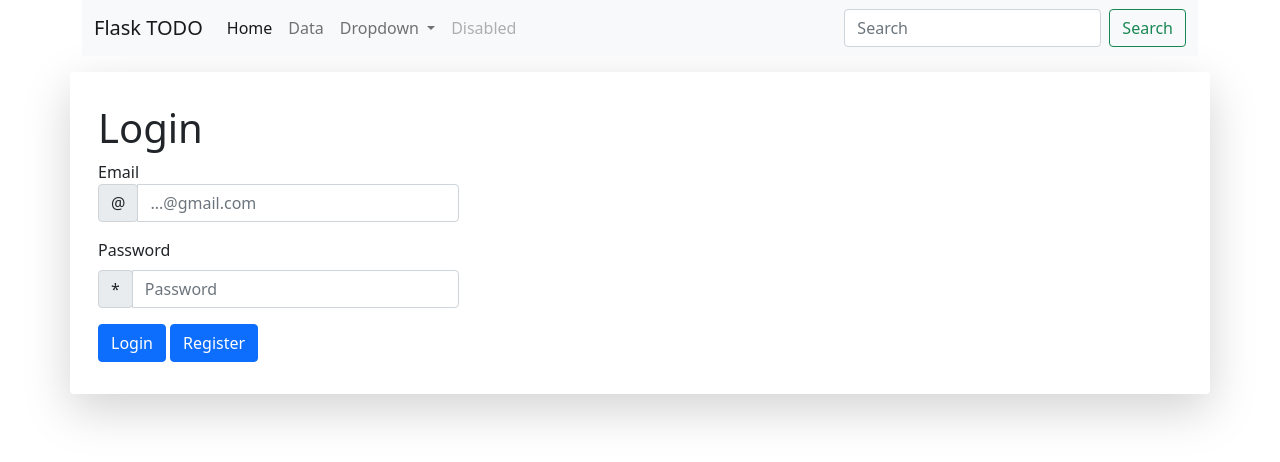
After one commit to DhirendraThakur/flaskminiproject, a Flask app: page /login in a window 1280 px wide. The commit adds this page. Shown: the top 462 px of the page. Run offline with Flask 3, Linux system fonts and the light colour scheme.

Commit message:
Dashboard and login part has been completed

```diff
--- a/app.py
+++ b/app.py
@@ -1,14 +1,18 @@
-from flask import Flask, render_template, request, redirect
+
+from flask import Flask, render_template, request, redirect, session, url_for
 from sqlalchemy import create_engine, Column, Integer, String, DateTime
 
 from flask_sqlalchemy import SQLAlchemy
 from datetime import datetime
+import bcrypt
+
 
 
 app = Flask(__name__)
 app.config['SQLALCHEMY_DATABASE_URI'] = "sqlite:///todo.db"
 app.config['SQLALCHEMY_TRACK_MODIFICATIONS'] = False
 db = SQLAlchemy(app)
+app.secret_key='secret_key'
 
 class Todo(db.Model):
     __tablename__ = 'todo'
@@ -16,6 +20,7 @@ class Todo(db.Model):
     title = db.Column(db.String, nullable=False)
     desc= db.Column(db.String(500), nullable=False)
     date_created = db.Column(db.DateTime, default = datetime.utcnow)
+
    ## data you want to see in table we use repr
     def __repr__(self) -> str:
         return f"{self.sno} -  {self.title}"
@@ -28,8 +33,17 @@ class Register_user(db.Model):
     password = db.Column(db.String(100), nullable = False)
     address = db.Column(db.String(400), nullable = False)
     phone = db.Column(db.String(100), nullable = False)
-    def __repr__(self) -> str:
-        return f"{self.fullname} -  {self.email} -  {self.password} -  {self.address} -  {self.phone}"
+    def __init__ (self, fullname, email, password, address, phone):
+        self.fullname = fullname
+        self.email= email
+        self.password = bcrypt.hashpw(password.encode('utf-8'), bcrypt.gensalt()).decode('utf-8')
+        self.address = address
+        self.phone = phone
+    # def __repr__(self) -> str:
+    #     return f"{self.fullname} -  {self.email} -  {self.password = bcrypt.hashpw(password.encode('utf-8'), bcrypt.getsalt()).decode('utf-8')} -  {self.address} -  {self.phone}"
+    def check_password(self, password):
+        return bcrypt.checkpw(password.encode('utf-8'), self.password.encode('utf-8'))
+
 
 
 with app.app_context():
@@ -47,7 +61,7 @@ def main_page():
     alltodo = Todo.query.all()
 
     return render_template('index.html', alltodo=alltodo)
-   # return 'Hello, Dhiren welcome to your 1st flask project! Did you get new page'
+
 
 @app.route('/register', methods =['GET', 'POST'])
 def register():
@@ -107,6 +121,30 @@ def updateuser(reg_no):
     return render_template('updateuser.html', register_user=register_user)
 
 
+@app.route('/login', methods=['GET', 'POST'])
+def login():
+    if request.method == 'POST':
+        email = request.form['email']
+        password = request.form['password']
+
+
+        user = Register_user.query.filter_by(email=email).first()
+        if user and user.check_password(password):
+            session['fullname'] = user.fullname
+            session['email'] = user.email
+            session['password'] = user.password
+            return redirect('/dashboard')
+        else:
+            return render_template('login.html', error ="Invalid User!")
+
+    return render_template('login.html')
+
+@app.route('/dashboard')
+def dashboard():
+    if session['fullname']:
+        return render_template('dashboard.html')
+    return redirect('/login.html')
+
 
 @app.route('/delete/<int:sno>')
 def delete(sno):
--- a/templates/base.html
+++ b/templates/base.html
@@ -15,25 +15,25 @@
 
         <nav class="navbar navbar-expand-lg navbar-light bg-light">
             <div class="container-fluid">
-              <a class="navbar-brand" href="/">Flask TODO</a>
+              <a class="navbar-brand" href="/dashboard">Flask TODO</a>
               <button class="navbar-toggler" type="button" data-bs-toggle="collapse" data-bs-target="#navbarSupportedContent" aria-controls="navbarSupportedContent" aria-expanded="false" aria-label="Toggle navigation">
                 <span class="navbar-toggler-icon"></span>
               </button>
               <div class="collapse navbar-collapse" id="navbarSupportedContent">
                 <ul class="navbar-nav me-auto mb-2 mb-lg-0">
                   <li class="nav-item">
-                    <a class="nav-link active" aria-current="page" href="#">Home</a>
+                    <a class="nav-link active" aria-current="page" href="/dashboard">Home</a>
                   </li>
                   <li class="nav-item">
-                    <a class="nav-link" href="#">Data</a>
+                    <a class="nav-link" href="/userdata">Data</a>
                   </li>
                   <li class="nav-item dropdown">
                     <a class="nav-link dropdown-toggle" href="#" id="navbarDropdown" role="button" data-bs-toggle="dropdown" aria-expanded="false">
                       Dropdown
                     </a>
                     <ul class="dropdown-menu" aria-labelledby="navbarDropdown">
-                      <li><a class="dropdown-item" href="#">Action</a></li>
-                      <li><a class="dropdown-item" href="#">Another action</a></li>
+                      <li><a class="dropdown-item" href="/register">Create account</a></li>
+                      <li><a class="dropdown-item" href="/">Create your Todo</a></li>
                       <li><hr class="dropdown-divider"></li>
                       <li><a class="dropdown-item" href="#">Something else here</a></li>
                     </ul>
--- a/templates/index.html
+++ b/templates/index.html
@@ -21,7 +21,7 @@
     <br>
 
     <div class = "container my-3" >
-        <h3> Your feedback datas </h3>
+      <h2> Your feedback datas </h2>
 
 
             {% if alltodo|length == 0 %}
--- /dev/null
+++ b/templates/login.html
@@ -0,0 +1,36 @@
+{% extends "base.html" %}
+{% block body %}
+<div class= "container my-3 shadow-lg p-3 mb-5 bg-body-tertiary rounded ">
+<div class ="container my-3  " >
+    <h1> Login </h1>
+    {% if error %}
+    <p style ="color= red;"> {{error}}</p>
+    {% endif %}
+    <form  action="/login" method="POST">
+      <div class="col-md-4">
+    <label for="email">Email</label>
+    <div class="input-group has-validation">
+    <span class="input-group-text" id="inputGroupPrepend3">@</span>
+    <input type="text" class="form-control" id="email" name="email" required placeholder="...@gmail.com">
+      </div>
+    </div>
+  </div>
+<div class ="container my-3" >
+  <div class="col-md-4 ">
+    <label for="password" class="form-label">Password</label>
+    <div class="input-group has-validation">
+    <span class="input-group-text" id="inputGroupPrepend3">*</span>
+    <input type="password" class="form-control" id="password" name="password" placeholder="Password">
+    </div>
+  </div>
+  </div>
+  <div class ="container my-3" >
+  <button type="submit" value= "Login" class="btn btn-primary">Login</button>
+  <a href ='/register' class="btn btn-primary">Register</a>
+  </div>
+</form>
+</div>
+
+
+
+{% endblock body %}
```
Also changed, not shown: templates/dashboard.html (added, +38 -0 lines), templates/register.html (+11 -7 lines), templates/userdata.html (+14 -2 lines), instance/todo.db, readme.txt. Lines whose indentation alone changed are shown as unchanged.
